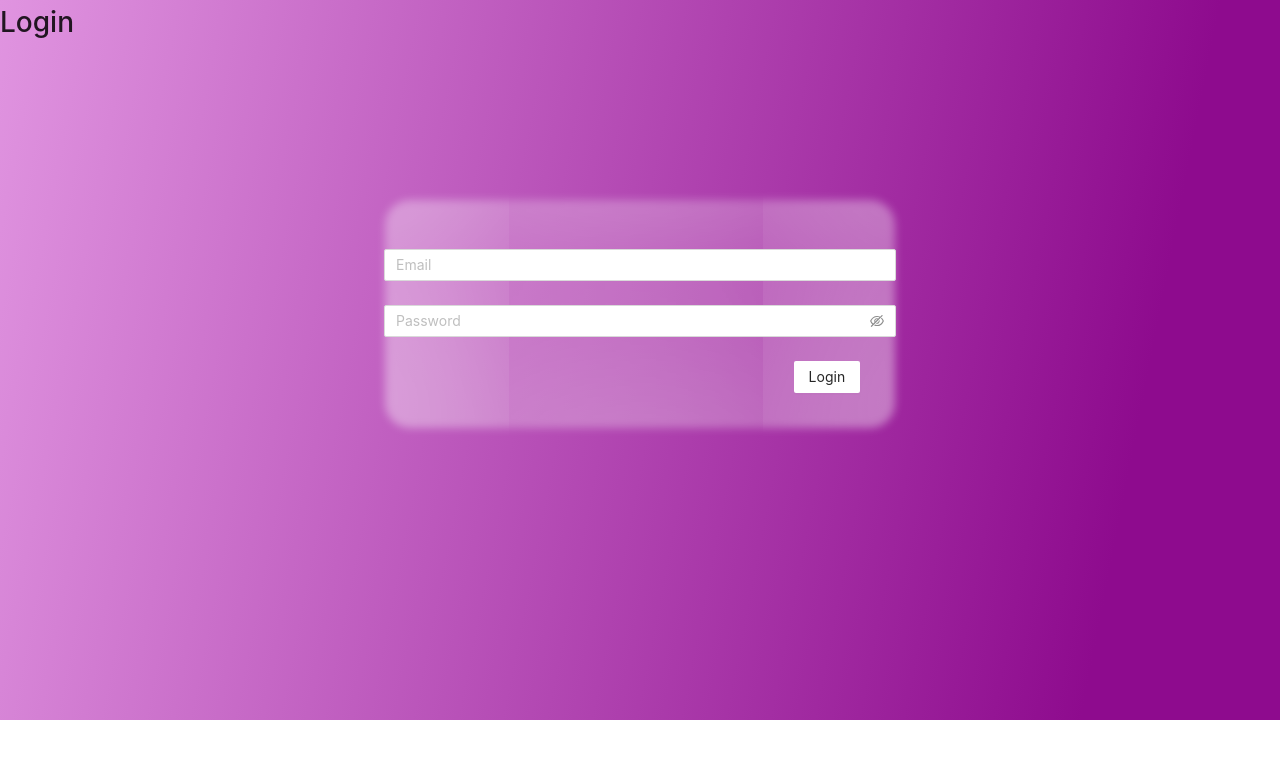
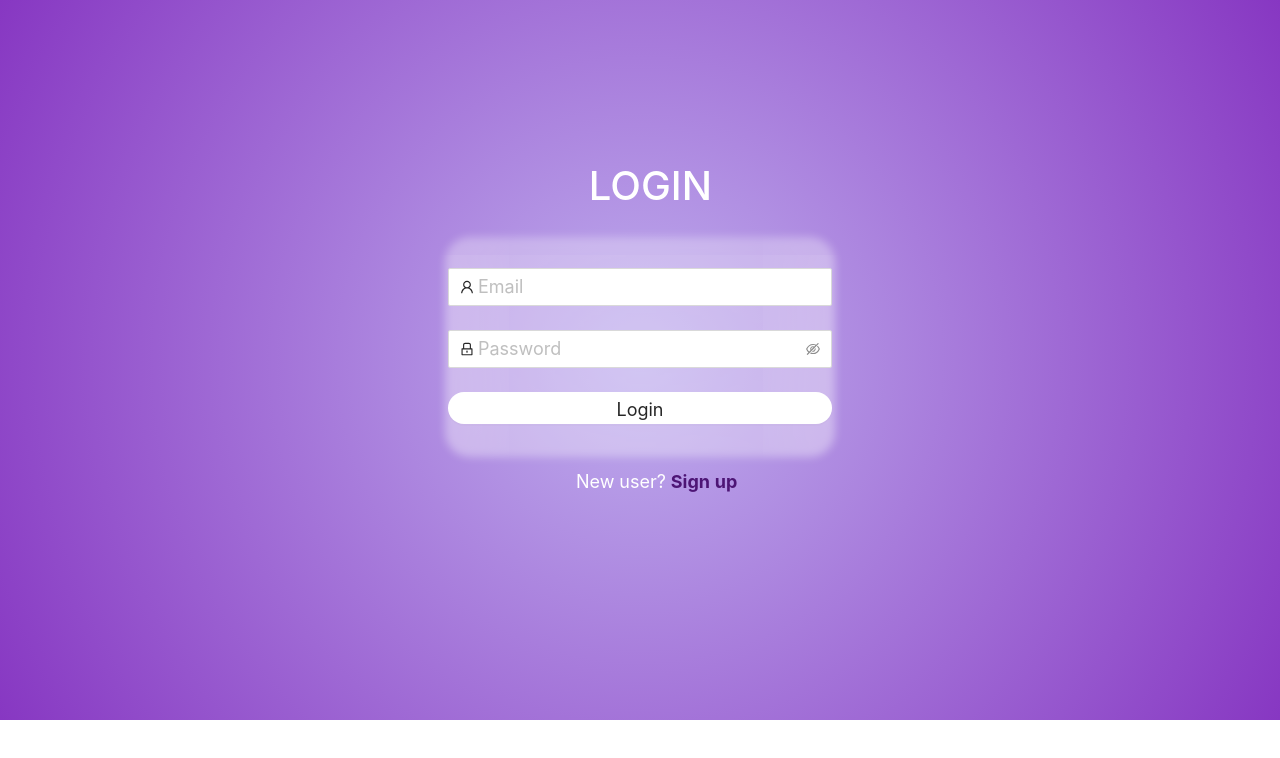
Before and after one commit to Laughing6901/BookSellingWebApp, a React (Create React App) app in the folder Frontend/: page / in a window 1280 px wide. Shown: the top 758 px of the page. Built offline with nearby package versions, Linux system fonts and the light colour scheme.

Commit message:
style login

```diff
--- a/Frontend/src/App.js
+++ b/Frontend/src/App.js
@@ -4,6 +4,7 @@ import './App.css';
 import ChatRoom from "./ChatRoom";
 import PageNotFound from './component/PageNotFound';
 import Login from './Login';
+import Signup from './Signup';
 import VideoCall from './VideoCall';
 // import 'animate.css'
 
@@ -13,6 +14,7 @@ function App() {
       <BrowserRouter>
         <Switch>
           <Route exact path={'/'} component={Login}/>
+          <Route path={'/sign-up'} component={Signup}/>
           <Route path={"/room"} component={ChatRoom}/>
           <Route path={"/example"} component={VideoCall}/>
           <Route path='' component={PageNotFound}/>
--- a/Frontend/src/Login/index.js
+++ b/Frontend/src/Login/index.js
@@ -1,19 +1,20 @@
 import React from 'react'
 import './style.css'
-import {Button, Form, Input} from "antd"
+import { Button, Form, Input } from "antd"
+import { LockOutlined, UserOutlined } from '@ant-design/icons'
 
 export default function Login() {
     const onFinish = (values) => {
-        console.log({values})
+        console.log({ values })
     }
     const onFinishFailed = (errorInfo) => {
-        console.log({errorInfo})
+        console.log({ errorInfo })
     }
     return (
         <div className='loginBackground'>
             <div className='loginContainer'>
                 <div>
-                <h1>Login</h1>
+                    <h1>LOGIN</h1>
                 </div>
                 <div className='loginForm'>
                     <div>
@@ -36,7 +37,7 @@ export default function Login() {
                                     }
                                 ]}
                             >
-                        <Input placeholder='Email'/>
+                                <Input placeholder='Email' prefix={<UserOutlined />} />
                             </Form.Item>
                             <Form.Item
                                 name='password'
@@ -47,13 +48,18 @@ export default function Login() {
                                     }
                                 ]}
                             >
-                        <Input.Password placeholder='Password'/>
+                                <Input.Password placeholder='Password' prefix={<LockOutlined />}/>
                             </Form.Item>
                             <Form.Item>
-                        <Button htmlType='submit'>Login</Button>
+                                <Button htmlType='submit' className='loginBtn'>Login</Button>
                             </Form.Item>
                         </Form>
                     </div>
+                </div>
+                <div className='signupLink'>
+                    <span>
+                        New user? <a href='/sign-up' className='underline'>Sign up</a>
+                    </span>
                 </div>
             </div>
         </div>
--- a/Frontend/src/Login/style.css
+++ b/Frontend/src/Login/style.css
@@ -1,23 +1,85 @@
-.loginBackground{
+.loginBackground {
     height: 720px;
-    background-color: #8e0b8e;
-    background-image: linear-gradient(281deg, #8e0b8e 14%, #e094e0 100%);
+    background: rgb(191, 174, 238);
+    background: radial-gradient(circle, rgba(191, 174, 238, 1) 0%, rgba(135, 55, 194, 1) 100%);
 }
-.loginForm{
+
+.loginContainer h1 {
     margin: auto;
-    margin-top: 205px;
-    width: 40%;
+    width: 8%;
+    color: white;
+    padding-top: 155px;
+    font-size: 40px;
+}
+
+.loginForm {
+    margin: auto;
+    margin-top: 50px;
+    width: 30%;
     background: inherit;
 }
+
 .loginForm::before {
     content: '';
-    height: 228px;
+    height: 220px;
     position: absolute;
-    top: 200px;
-    left: 385px;
-    right: 385px;
+    top: 237px;
+    left: 445px;
+    right: 445px;
     box-shadow: inset 0 0 2000px rgb(255 255 255 / 78%);
     filter: blur(4px);
     background: inherit;
     border-radius: 25px;
 }
+
+.loginForm .loginBtn {
+    width: 100%;
+}
+
+.loginForm .ant-btn-default {
+    margin-left: 0;
+    font-size: 18px;
+    border-radius: 30px;
+}
+
+.loginForm .ant-btn-default:hover {
+    color: rgb(142, 11, 142);
+    font-weight: 700;
+    background-color: rgb(255 255 255 / 60%);
+}
+
+.loginForm .ant-input {
+    font-size: 18px;
+}
+
+.signupLink {
+    margin-left: 45%;
+    margin-top: 44px;
+}
+
+.signupLink span {
+    color: white;
+    font-size: 18px;
+}
+
+.signupLink a {
+    color: #4D1575;
+    font-weight: 700;
+}
+
+.underline {
+    display: inline-block;
+    padding-bottom: 2px;
+    background-image: linear-gradient(#000, #000);
+    background-position: 0 100%;
+    background-size: 0% 2px;
+    background-repeat: no-repeat;
+    transition:
+        background-size 0.3s,
+        background-position 0s 0.3s;
+}
+
+.underline:hover {
+    background-position: 100% 100%;
+    background-size: 100% 2px;
+}
--- /dev/null
+++ b/Frontend/src/Signup/index.js
@@ -0,0 +1,7 @@
+import React from 'react'
+
+export default function Signup() {
+  return (
+    <div>index</div>
+  )
+}
```
Lines whose indentation alone changed are shown as unchanged.
